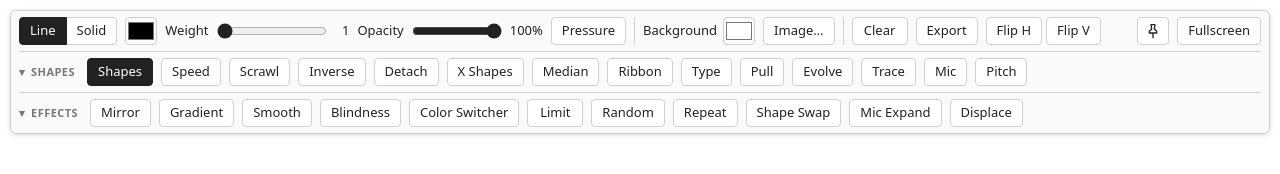
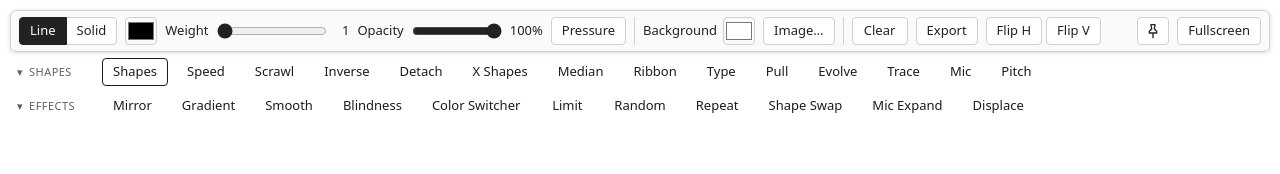
Before and after one commit to cellhaze/alchemy-web, a plain HTML site: page index.html in a window 1280 px wide. Both pictures are taken after a click on the button "Show the toolbar". Drawn offline with Linux system fonts and the light colour scheme.

Commit message:
Design B: float the Shapes and Effects rows over the canvas
Only the first row keeps the panel. The Shapes and Effects buttons have
no background: their text takes a dark or light colour to suit the
canvas, with a halo for readability over a drawing, and the selected
ones get a border. The gaps between them let pointers through.

Co-Authored-By: Claude Opus 5.5 <noreply@anthropic.com>

```diff
--- a/js/main.js
+++ b/js/main.js
@@ -358,7 +358,22 @@
   bgColorInput.addEventListener('input', function () {
     canvas.bgColor = bgColorInput.value;
     canvas.redraw();
+    updateFloatInk();
   });
+
+  // The floating Shapes and Effects buttons have no background, so their text
+  // takes whichever of dark or light stands out on the canvas colour.
+  function updateFloatInk() {
+    var hex = /^#([0-9a-f]{6})$/i.exec(canvas.bgColor);
+    if (!hex) return;
+    var n = parseInt(hex[1], 16);
+    var lin = function (c) { c /= 255; return c <= 0.03928 ? c / 12.92 : Math.pow((c + 0.055) / 1.055, 2.4); };
+    var lum = 0.2126 * lin(n >> 16) + 0.7152 * lin((n >> 8) & 255) + 0.0722 * lin(n & 255);
+    var light = lum > 0.18;
+    document.documentElement.style.setProperty('--float-ink', light ? '#1c1c1e' : '#f5f5f5');
+    document.documentElement.style.setProperty('--float-halo', light ? '#ffffff' : '#000000');
+  }
+  updateFloatInk();
 
   // Clear
   document.getElementById('clear').addEventListener('click', function () {
@@ -680,7 +695,9 @@
     if (!revealed) return;
     var active = document.activeElement;
     var editing = active && toolbar.contains(active) && /^(INPUT|SELECT)$/.test(active.tagName);
-    if (toolbar.contains(e.target) || e.clientY <= 10 || editing) {
+    var r = toolbar.getBoundingClientRect();
+    var overToolbar = e.clientX >= r.left && e.clientX <= r.right && e.clientY <= r.bottom + 8;
+    if (overToolbar || toolbar.contains(e.target) || e.clientY <= 10 || editing) {
       cancelHide();
     } else if (!hideTimer) {
       hideTimer = setTimeout(hideToolbar, 400);
--- a/style.css
+++ b/style.css
@@ -72,14 +72,10 @@ html, body {
   display: flex;
   flex-direction: column;
   align-items: stretch;
-  gap: 0;
-  padding: 0 8px;
+  gap: 6px;
+  padding: 0;
   color: var(--bar-text);
   accent-color: var(--bar-text);
-  background: var(--bar-bg);
-  border: 1px solid var(--bar-border);
-  border-radius: 6px;
-  box-shadow: 0 1px 4px rgba(0, 0, 0, 0.15);
   user-select: none;
   -webkit-user-select: none;
   touch-action: manipulation;
@@ -97,8 +93,76 @@ html, body {
   padding: 6px 0;
 }
 
+/*
+ * Only the first row sits on a panel. The Shapes and Effects buttons float
+ * straight over the canvas, and the gaps between them let pointers through
+ * so you can draw there.
+ */
+.toolbar-row:first-child {
+  padding: 6px 8px;
+  background: var(--bar-bg);
+  border: 1px solid var(--bar-border);
+  border-radius: 6px;
+  box-shadow: 0 1px 4px rgba(0, 0, 0, 0.15);
+}
+
 .toolbar-row + .toolbar-row {
-  border-top: 1px solid var(--bar-border);
+  padding: 0;
+  pointer-events: none;
+}
+
+.toolbar-row + .toolbar-row > *,
+.toolbar-row + .toolbar-row .inline-group > * {
+  pointer-events: auto;
+}
+
+/*
+ * The floating Shapes and Effects buttons have no background: just text in
+ * a colour that shows up on the canvas (dark on a light canvas, light on a
+ * dark one; main.js sets --float-ink from the background colour), with a
+ * soft halo so it stays readable over a drawing. Selected ones get a border.
+ * Their settings panels keep their normal look.
+ */
+:root {
+  --float-ink: #1c1c1e;
+  --float-halo: #ffffff;
+}
+
+#toolbar :is(
+  .toolbar-row + .toolbar-row > button,
+  .toolbar-row + .toolbar-row > .has-options > button,
+  .inline-group > button,
+  .inline-group > .has-options > button
+) {
+  color: var(--float-ink);
+  background: transparent;
+  border: 1.5px solid transparent;
+  box-shadow: none;
+  text-shadow: 0 0 2px var(--float-halo), 0 0 4px var(--float-halo);
+  font-weight: 500;
+}
+
+#toolbar :is(
+  .toolbar-row + .toolbar-row > button,
+  .toolbar-row + .toolbar-row > .has-options > button,
+  .inline-group > button,
+  .inline-group > .has-options > button
+):hover {
+  background: transparent;
+  border-color: color-mix(in srgb, var(--float-ink) 35%, transparent);
+}
+
+#toolbar :is(
+  .toolbar-row + .toolbar-row > button,
+  .toolbar-row + .toolbar-row > .has-options > button,
+  .inline-group > button,
+  .inline-group > .has-options > button
+)[aria-pressed="true"] {
+  color: var(--float-ink);
+  background: transparent;
+  border-color: var(--float-ink);
+  /* A thin halo on both sides of the border keeps it visible over a drawing */
+  box-shadow: 0 0 0 1px var(--float-halo), inset 0 0 0 1px var(--float-halo);
 }
 
 /*
@@ -106,21 +170,17 @@ html, body {
  * label shows, and clicking it opens the row again. The arrow shows which.
  */
 #toolbar .row-label {
-  min-width: 64px;
+  min-width: 84px;
   height: 28px;
-  margin-left: -4px;
-  padding: 0 4px;
+  padding: 0 8px 0 6px;
   text-align: left;
   font-size: 11px;
   font-weight: 600;
   letter-spacing: 0.04em;
   text-transform: uppercase;
-  color: var(--bar-text);
-  background: none;
-  border: none;
   border-radius: 4px;
-  opacity: 0.6;
-  transition: opacity 0.15s, background-color 0.15s;
+  opacity: 0.7;
+  transition: opacity 0.15s, border-color 0.15s;
 }
 
 #toolbar .row-label::before {
@@ -136,7 +196,6 @@ html, body {
 #toolbar .row-label:hover,
 #toolbar .row-label:focus-visible {
   opacity: 1;
-  background: var(--button-hover);
 }
 
 .toolbar-row.collapsed > :not(.row-label) {
@@ -144,7 +203,7 @@ html, body {
 }
 
 .toolbar-row.collapsed {
-  padding: 2px 0;
+  padding: 0;
 }
 
 #toolbar button {
```
